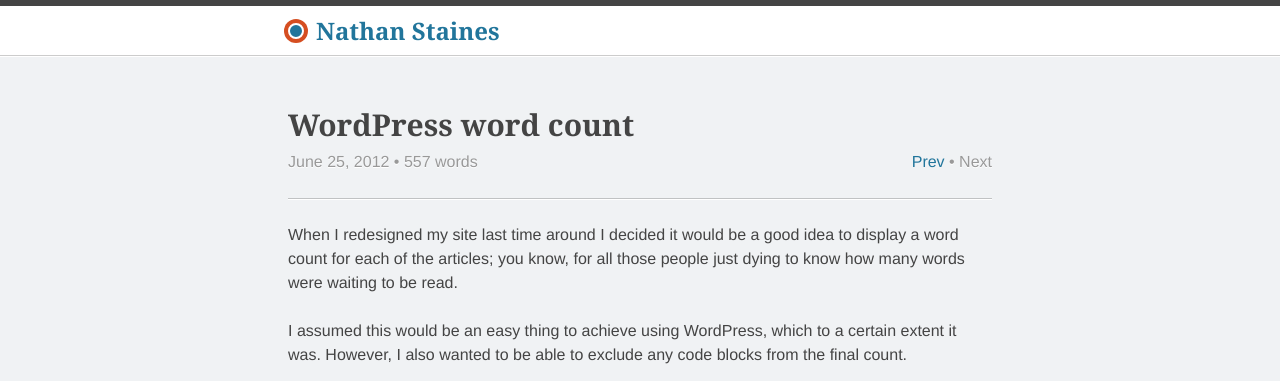
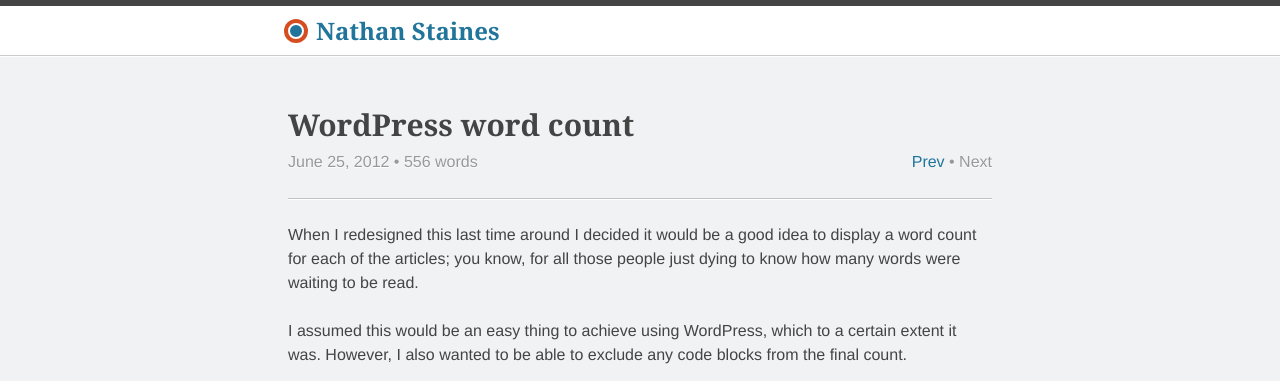
Before and after one commit to nathanstaines/nathanstaines.github.com, a Jekyll site: the page built from _posts/2012-06-25-wordpress-word-count.md, in a window 1280 px wide. Shown: the top 381 px of the page. Built offline with Jekyll 4.4.1, drawn with Linux system fonts in a browser that asks for light colours; nearby versions of some CDN libraries; Markdown is read by kramdown in place of the engine named in the settings.

Commit message:
Update opening paragraph

```diff
--- a/_posts/2012-06-25-wordpress-word-count.md
+++ b/_posts/2012-06-25-wordpress-word-count.md
@@ -6,7 +6,7 @@ tags: [php, tutorial, wordpress]
 date: 2012-06-25 12:00:00
 ---
 
-When I redesigned my site last time around I decided it would be a good idea to display a word count for each of the articles; you know, for all those people just dying to know how many words were waiting to be read.
+When I redesigned this last time around I decided it would be a good idea to display a word count for each of the articles; you know, for all those people just dying to know how many words were waiting to be read.
 
 I assumed this would be an easy thing to achieve using WordPress, which to a certain extent it was. However, I also wanted to be able to exclude any code blocks from the final count.
 
```
Also changed, not shown: 1 other file.
